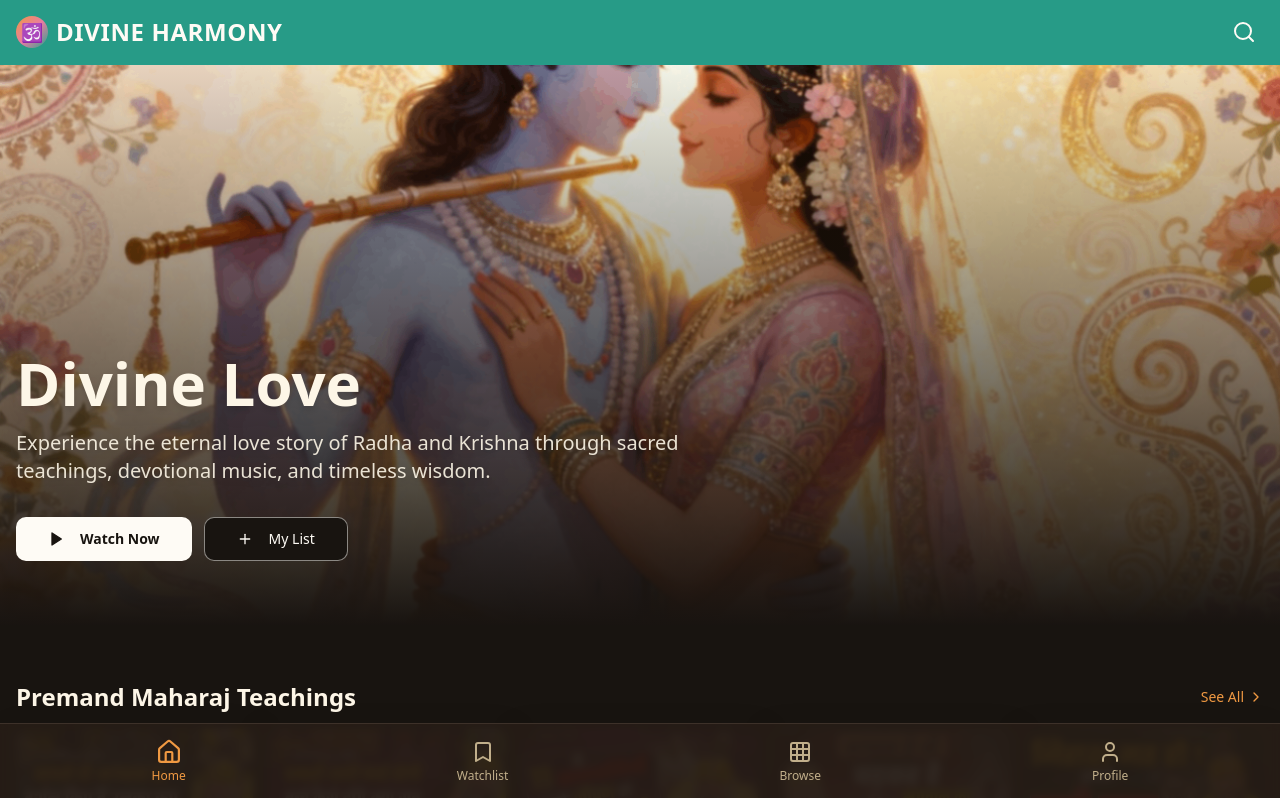
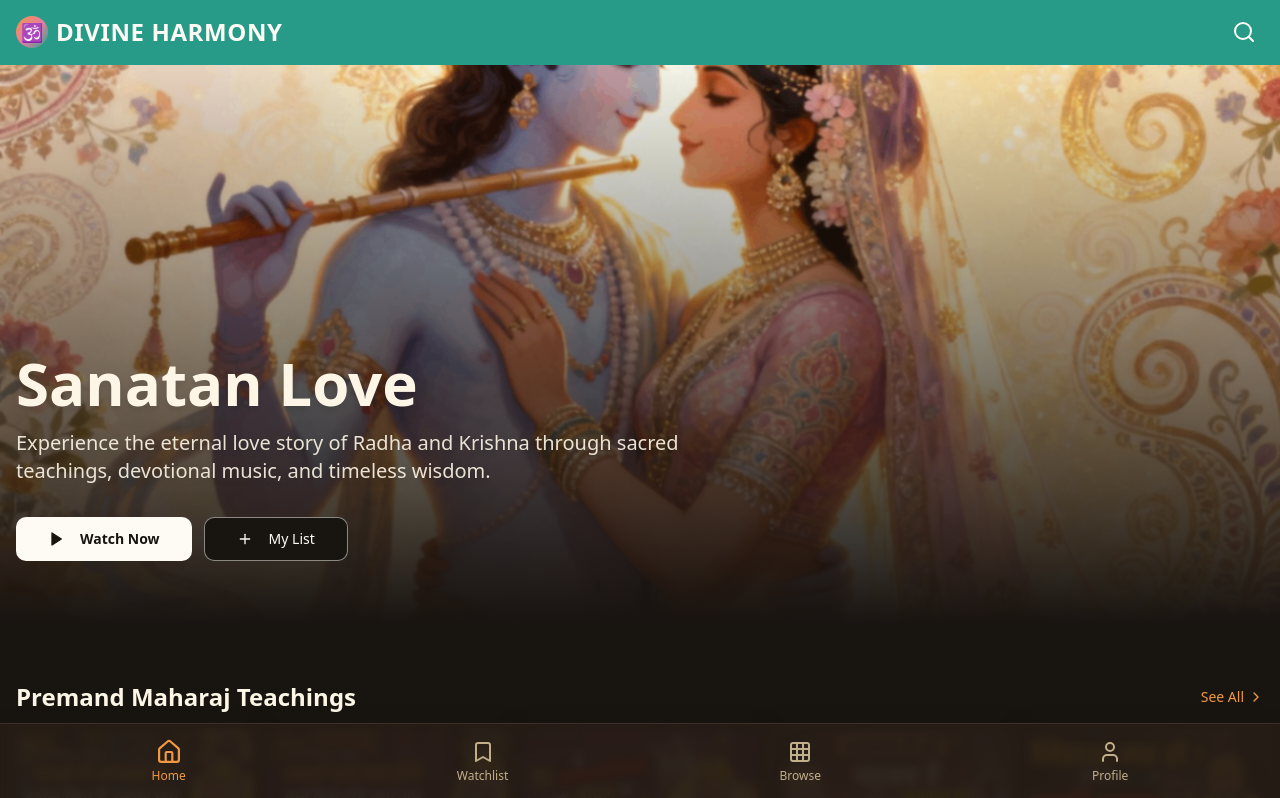
Before and after one commit to prarabdha-soni/divine-vibes-hub, a React (Vite) app: page / in a window 1280 px wide. Shown: the top 798 px of the page. Built offline with nearby package versions, Linux system fonts and the light colour scheme; the HTML template or start-up script is replaced by a standard one.

Commit message:
Refactor: Change "Divine Love" to "Sanatan Love"

```diff
--- a/src/components/HeroSection.tsx
+++ b/src/components/HeroSection.tsx
@@ -9,7 +9,7 @@ const HeroSection = () => {
       <div className="absolute inset-0">
         <img
           src={heroImage}
-          alt="Radha Krishna Divine Love"
+          alt="Radha Krishna Sanatan Love"
           className="w-full h-full object-cover"
         />
         {/* Gradient Overlay */}
@@ -21,7 +21,7 @@ const HeroSection = () => {
         <div className="container mx-auto px-4">
           <div className="max-w-2xl space-y-4">
             <h2 className="text-4xl md:text-6xl font-bold text-foreground drop-shadow-lg">
-              Divine Love
+              Sanatan Love
             </h2>
             <p className="text-lg md:text-xl text-foreground/90 drop-shadow-md">
               Experience the eternal love story of Radha and Krishna through sacred teachings, devotional music, and timeless wisdom.
```
